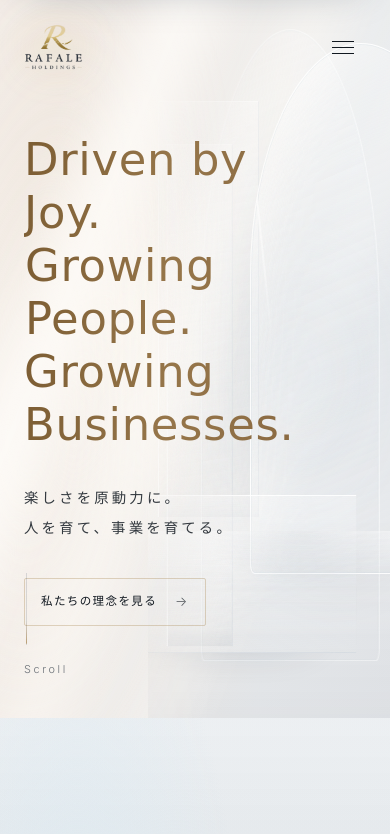
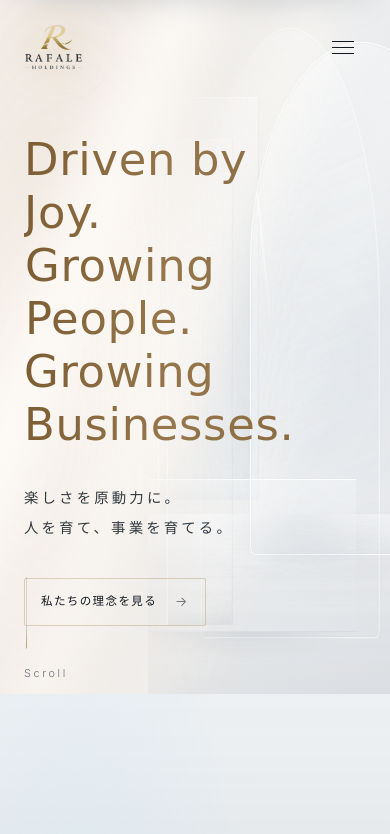
Before and after one commit to msrjmaa-crypto/rafale-holdings-site, a plain HTML site: page index.html in a window 390 px wide. Shown: the top 834 px of the page. Drawn offline with Linux system fonts and the light colour scheme; a web font is replaced by a local one.

Commit message:
Hero mobile: close the gap under Scroll, deepen the glass by ~12%
1. The stretch below Scroll is cut. Hero bottom padding 104->80px (68px under
   480px) and the cue's offset 38->12px (10px under 480px), so roughly 50px of
   dead space is removed before PHILOSOPHY begins. The rail's length - i.e. the
   Scroll design itself - is unchanged.

2. Glass depth raised without touching colour or line weight: inner reflection
   0.9->1, thickness ring 0.20->0.22, lower shadow 0.16->0.18, cast shadow
   0.32->0.36, floor reflection 0.46->0.52 and contact shadow 0.13->0.15 - about
   12% across the board. Added a refraction gradient only where the upright plate
   passes behind the arch, so the overlap reads as thickness rather than a line.

Type, logo, Japanese copy, CTA, Scroll styling, ground colours and every
animation are untouched, and both changes sit inside the 768/480px queries -
desktop is byte-identical. Not deployed.

Co-Authored-By: Claude Opus 5 (1M context) <noreply@anthropic.com>

```diff
--- a/css/style.css
+++ b/css/style.css
@@ -1015,7 +1015,8 @@ a:focus-visible, button:focus-visible, input:focus-visible, textarea:focus-visib
     box-shadow: inset 0 -30px 40px -44px rgba(52, 68, 88, 0.18);
     animation: glassIn 2.2s var(--ease-out) 0.66s forwards;
   }
-  /* アーチは右へ大きく逃がし、肩の曲線だけが画面に入るようにする */
+  /* アーチは右へ大きく逃がし、肩の曲線だけが画面に入るようにする。
+     色と線幅は据え置き、内側の反射・下部の影・落ち影だけ 12% ほど強める。 */
   .g-arch {
     right: -34%; width: 92%; top: 6%; height: 74%;
     -webkit-backdrop-filter: none; backdrop-filter: none;
@@ -1026,18 +1027,25 @@ a:focus-visible, button:focus-visible, input:focus-visible, textarea:focus-visib
       rgba(255,255,255,0.03) 92%);
     border: 1px solid rgba(255,255,255,0.9);
     box-shadow:
-      inset 0 0 0 1px rgba(196, 208, 219, 0.20),
-      inset 40px 0 76px -66px rgba(255,255,255,0.9),
-      inset 0 -60px 72px -78px rgba(52, 68, 88, 0.16),
-      -26px 48px 100px -80px rgba(40, 56, 74, 0.32);
+      inset 0 0 0 1px rgba(196, 208, 219, 0.22),      /* 厚み  0.20 → 0.22 */
+      inset 40px 0 76px -66px rgba(255,255,255,1),    /* 内側の反射 0.9 → 1 */
+      inset 0 -60px 72px -78px rgba(52, 68, 88, 0.18),/* 下部の影 0.16 → 0.18 */
+      -26px 48px 100px -80px rgba(40, 56, 74, 0.36);  /* 落ち影  0.32 → 0.36 */
     animation: paneIn 2.4s var(--ease-out) 0.8s forwards;
   }
+  /* 板とアーチが重なるところだけ、屈折としてわずかに濃くなる（面は塗らない） */
+  .g-plate-b::after {
+    content: ""; position: absolute; inset: 0;
+    background: linear-gradient(104deg, rgba(255,255,255,0) 52%, rgba(226, 234, 241, 0.20) 78%, rgba(214, 226, 236, 0.26) 100%);
+    pointer-events: none;
+  }
+  /* 床の反射と接地影も同じ 12〜15% だけ持ち上げる */
   .g-ground {
     left: -20%; height: 26%;
     background:
-      linear-gradient(180deg, rgba(255,255,255,0.46) 0%, rgba(255,255,255,0.1) 26%, rgba(255,255,255,0) 58%),
-      radial-gradient(46% 38% at 70% 2%, rgba(52, 68, 88, 0.13), rgba(52,68,88,0) 74%),
-      linear-gradient(180deg, rgba(52, 68, 88, 0) 0%, rgba(52, 68, 88, 0.035) 76%, rgba(52, 68, 88, 0.06) 100%);
+      linear-gradient(180deg, rgba(255,255,255,0.52) 0%, rgba(255,255,255,0.12) 26%, rgba(255,255,255,0) 58%),
+      radial-gradient(46% 38% at 70% 2%, rgba(52, 68, 88, 0.15), rgba(52,68,88,0) 74%),
+      linear-gradient(180deg, rgba(52, 68, 88, 0) 0%, rgba(52, 68, 88, 0.04) 76%, rgba(52, 68, 88, 0.07) 100%);
   }
   .hero-rays { filter: blur(20px); animation: raysIn 2.4s var(--ease) 0.3s forwards; }
 
@@ -1045,8 +1053,11 @@ a:focus-visible, button:focus-visible, input:focus-visible, textarea:focus-visib
      ヘッダーに正式ロゴが常時出ているので、HERO内の大きなロゴは出さない。
      消えた分は上の余白として残し、ヘッダーとコピーの間に「間」を作る。 */
   .hero-logo-block { display: none; }
-  /* 縦に間延びさせない。ヘッダー下の「間」は残しつつ、全体を締める。 */
-  .hero { padding-top: 148px; padding-bottom: 104px; min-height: auto; }
+  /* 縦に間延びさせない。ヘッダー下の「間」は残しつつ、全体を締める。
+     下は Scroll のすぐ下までに切り詰め、次のセクションへ自然につなぐ。 */
+  .hero { padding-top: 148px; padding-bottom: 80px; min-height: auto; }
+  /* Scroll の下に残る余白を 38px → 12px に。縦線の長さ（＝デザイン）は変えない */
+  .scroll-cue--left { bottom: 12px; }
 
   /* 英語コピー: 大きさより余白を優先。右端まで使わず、各行が呼吸できる幅にする */
   .hero-title {
@@ -1094,8 +1105,9 @@ a:focus-visible, button:focus-visible, input:focus-visible, textarea:focus-visib
   body { font-size: 1rem; }
   /* 480px 以下も 768px 側の指定（ロゴ非表示・3行の文字サイズ・CTA）をそのまま使う。
      ここでは上下の余白だけ、画面の高さに合わせて詰める。 */
-  .hero { padding-top: 134px; padding-bottom: 92px; }
+  .hero { padding-top: 134px; padding-bottom: 68px; }
   .hero-title { padding-right: 8%; }
+  .scroll-cue--left { bottom: 10px; }
   .biz-row { grid-template-columns: 38px minmax(0, 1fr); gap: 14px; padding-left: 16px; padding-right: 16px; margin-left: -16px; }
   .philo-title { font-size: clamp(1.72rem, 8.4vw, 2.4rem); }
   .philo-title .mask:nth-child(2) .mask-in,
--- a/index.html
+++ b/index.html
@@ -41,7 +41,7 @@
 <link href="https://fonts.googleapis.com/css2?family=Inter:wght@100;200;300;400;500&family=Noto+Sans+JP:wght@200;300;400;500&display=swap" rel="stylesheet">
 <!-- HERO の英語コピー用のサイン書体。1ウェイトのみで軽量。 -->
 <link href="https://fonts.googleapis.com/css2?family=Qwigley&display=swap" rel="stylesheet">
-<link rel="stylesheet" href="css/style.css?v=16">
+<link rel="stylesheet" href="css/style.css?v=17">
 
 <!--
   ============================================================
```
